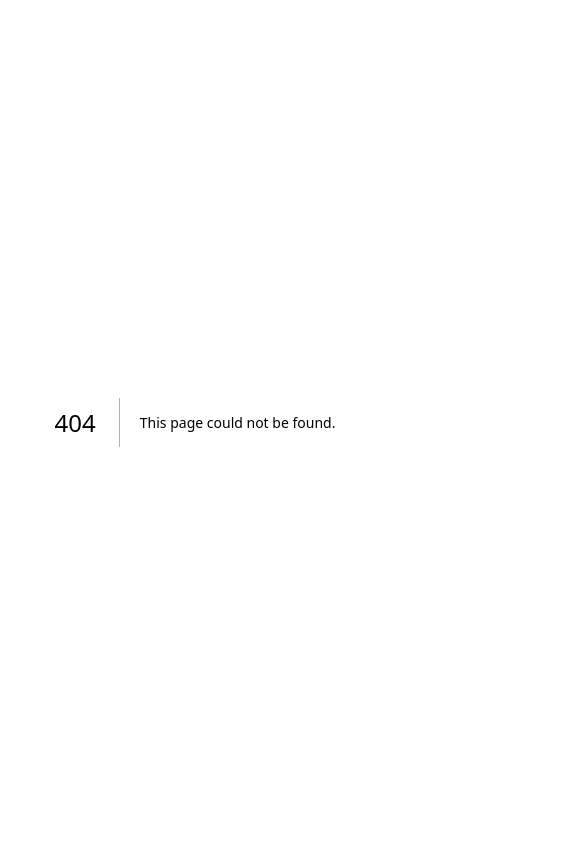
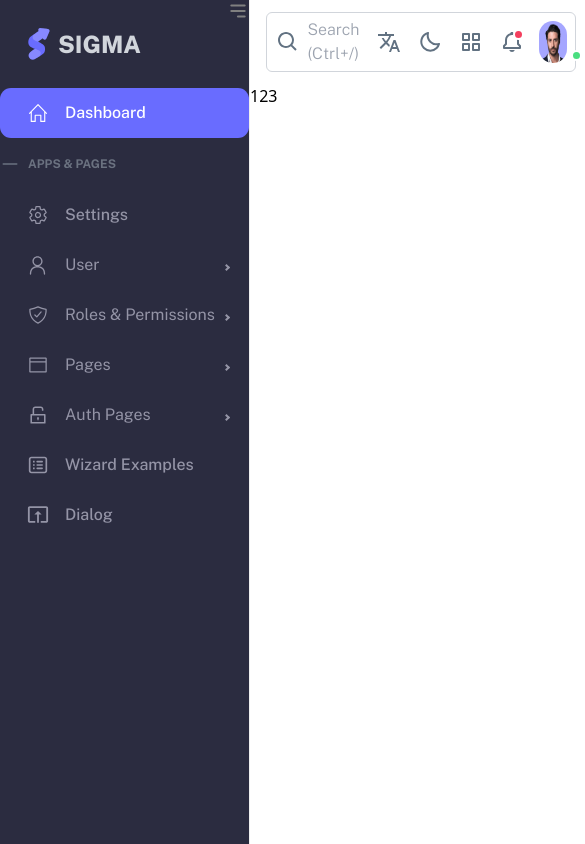
Before and after one commit to MansoorAkhter/sigma-admin-dashboard, a Next.js app: page /user/list in a window 390 px wide. Before the commit this address had no page. Shown: the whole page, 585 px wide, since content can reach past the window. Built offline with nearby package versions, Linux system fonts and the light colour scheme.

Commit message:
header, siderBar & pages attach together with responsive

```diff
--- a/components/Header.jsx
+++ b/components/Header.jsx
@@ -1,8 +1,8 @@
 import { useState } from "react";
 import ProfileImage from "./ProfileImage";
-import { BiBell } from "react-icons/bi";
-import { bell } from "../public/icons/bell.svg";
+import { Public_Sans } from 'next/font/google'
 
+const font = Public_Sans({ subsets: ['latin'] })
 
 const IconButton = ({ icon, name }) => {
     return (
@@ -17,6 +17,7 @@ const Header = () => {
     const [mode, setMode] = useState(true);
 
     return (
+        <main className={font.className}>
             <div className="w-full h-[84px] px-4 py-3">
                 <div className="w-full h-full border-[1px] border-gray-300 rounded-md flex items-center justify-between px-2">
 
@@ -46,12 +47,16 @@ const Header = () => {
                             {/* Notification Red Dot */}
                             <div className="w-[11px] h-[11px] bg-rose-500 rounded-full absolute ml-[22px] -mt-[34px] border-solid border-2 border-white" />
                         </div>
+
+
                         <ProfileImage />
                     </div>
 
 
                 </div>
             </div>
+        </main>
+
     );
 };
 
--- a/components/Sidebar.jsx
+++ b/components/Sidebar.jsx
@@ -1,7 +1,8 @@
-import Link from "next/link";
+'use client'
+
 import { useState } from "react";
 import { Sidebar, Menu, MenuItem, SubMenu, useProSidebar } from 'react-pro-sidebar';
-
+import { Public_Sans } from 'next/font/google'
 // ICONS
 import { AiOutlineUnlock } from "react-icons/ai";
 import { IoShieldCheckmarkOutline, IoSettingsOutline } from "react-icons/io5";
@@ -11,23 +12,27 @@ import { VscWindow } from "react-icons/vsc";
 import { CgList } from "react-icons/cg";
 import { SlHome } from "react-icons/sl";
 import { MdSystemUpdateAlt } from "react-icons/md";
+import { useRouter } from 'next/router';
 
+const font = Public_Sans({ subsets: ['latin'] })
 
 //button component
 const Item = ({ title, to, selected, setSelected, icon }) => {
+    const router = useRouter();
     return (
-        // <Link href={to}>
         <MenuItem
+            icon={icon}
             active={selected === title}
-            onClick={() => setSelected(title)}
-            icon={icon}
+            onClick={() => {
+                router.push(to);
+                setSelected(title)
+            }}
         >
-            <h5 className="text-base font-medium">{title}</h5>
-            <link href={to} />
+            <p className="text-base font-medium">{title}</p>
         </MenuItem>
-        // </Link>
     )
 }
+
 
 const SidebarMenu = () => {
     const [isCollapsed, setIsCollapsed] = useState(false);
@@ -35,6 +40,7 @@ const SidebarMenu = () => {
     const { collapseSidebar } = useProSidebar();
 
     return (
+        <main className={font.className}>
             <div className="flex h-screen top-0 left-0">
 
                 <Sidebar collapsed={isCollapsed}
@@ -100,7 +106,7 @@ const SidebarMenu = () => {
                             <SubMenu label="User" icon={<RxPerson size={21} />}>
                                 <Item
                                     title="List"
-                                to="/"
+                                    to="/user/list"
                                     selected={selected}
                                     setSelected={setSelected}
                                 />
@@ -192,6 +198,7 @@ const SidebarMenu = () => {
                     </Menu>
                 </Sidebar>
             </div >
+        </main>
 
     );
 };
--- a/pages/_app.js
+++ b/pages/_app.js
@@ -1,3 +1,5 @@
+import Header from '@/components/Header';
+import SidebarMenu from '@/components/Sidebar';
 import '@/styles/globals.css'
 import { ProSidebarProvider } from 'react-pro-sidebar';
 
@@ -5,7 +7,13 @@ import { ProSidebarProvider } from 'react-pro-sidebar';
 export default function App({ Component, pageProps }) {
   return (
     <ProSidebarProvider>
-      <Component {...pageProps} />
+      <div className="flex relative w-full h-full m-0 p-0">
+        <SidebarMenu />
+        <main className='w-full h-full'>
+          <Header />
+          <Component {...pageProps} />
+        </main>
+      </div>
     </ProSidebarProvider>
   )
 }
--- a/pages/index.js
+++ b/pages/index.js
@@ -3,6 +3,7 @@ import { Public_Sans } from 'next/font/google'
 import Header from '@/components/Header'
 import Head from 'next/head'
 import SidebarMenu from '@/components/Sidebar'
+import User from './User'
 // import styles from '@/styles/Home.module.css'
 
 const font = Public_Sans({ subsets: ['latin'] })
@@ -17,12 +18,12 @@ export default function Home() {
         <link rel="icon" href="/favicon.ico" />
       </Head>
       <main className={font.className}>
-        <div className="flex relative w-full h-full m-0 p-0">
+        {/* <div className="flex relative w-full h-full m-0 p-0">
           <SidebarMenu />
           <main className='w-full h-full'>
             <Header />
           </main>
-        </div>
+        </div> */}
       </main>
     </>
   )
--- /dev/null
+++ b/pages/user/list/index.jsx
@@ -0,0 +1,11 @@
+import React from "react";
+
+const List = () => {
+    return (
+        <div className="">
+            123
+        </div>
+    );
+};
+
+export default List;
```
Lines whose indentation alone changed are shown as unchanged.
